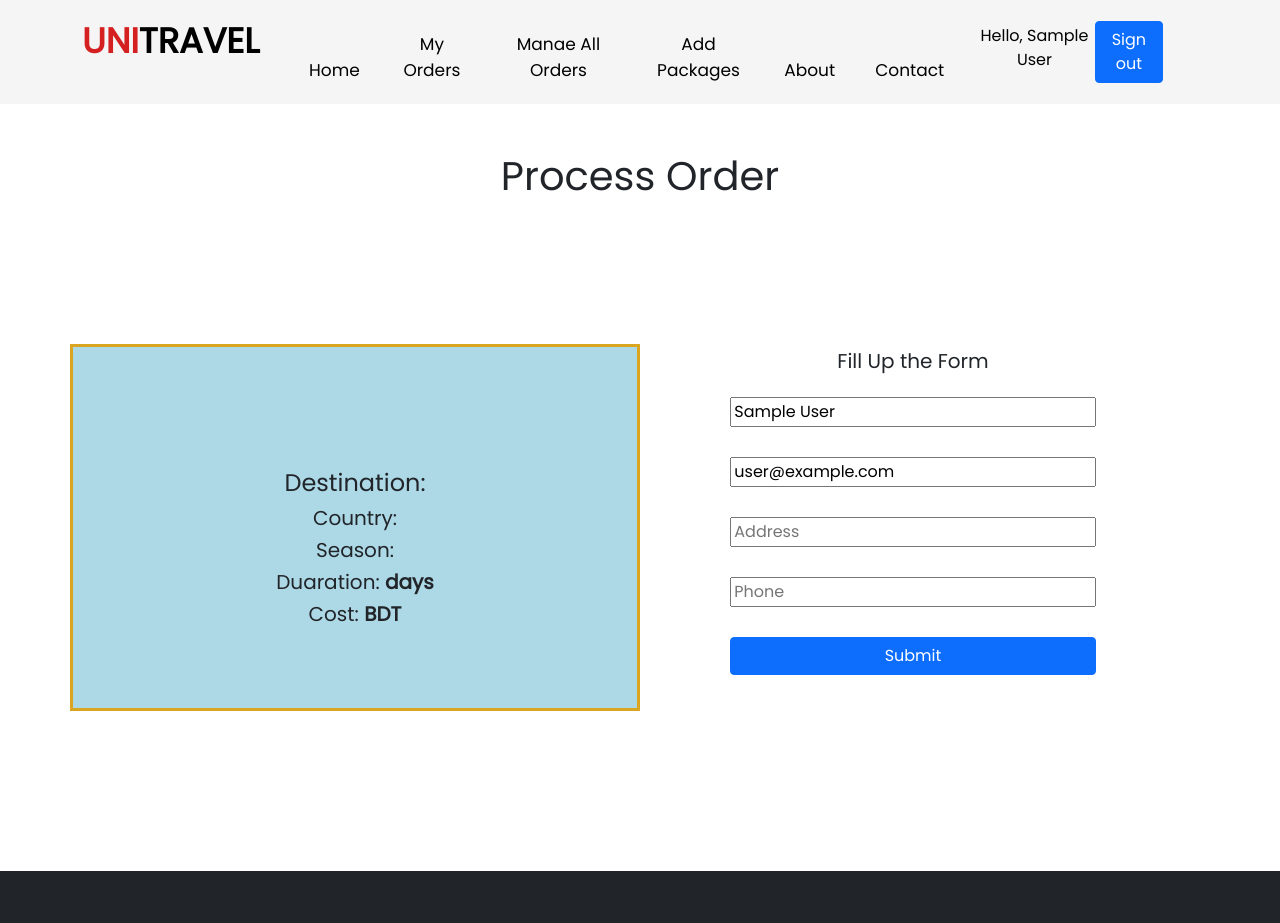
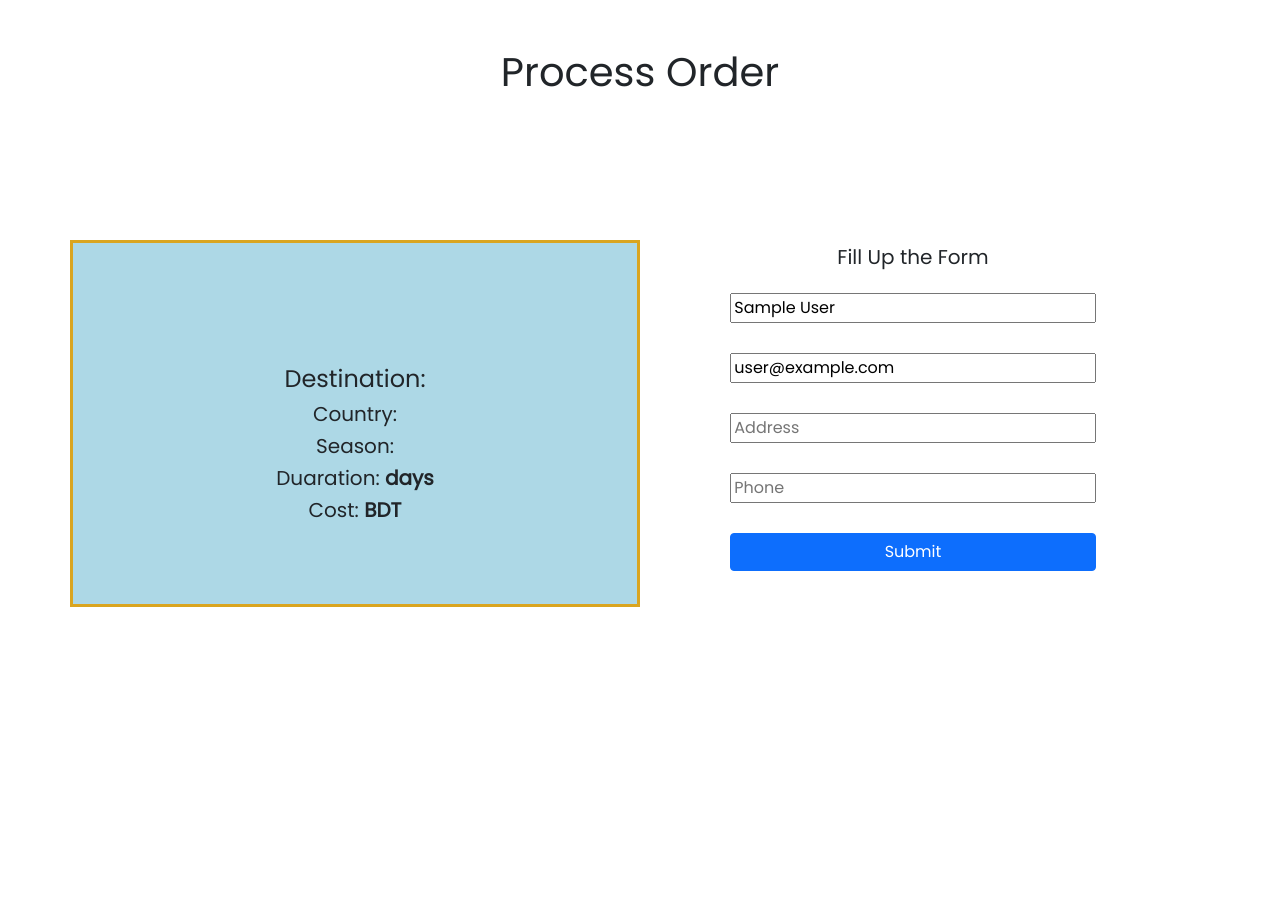
Before and after one commit to ixaman/react-unitravel-client, a React (Create React App) app: page /booking/1 in a window 1280 px wide. Shown: the top 923 px of the page. After the commit the page ends 800 px from the top, so only its background shows below. Built offline with nearby package versions, Linux system fonts and the light colour scheme; no server answers; sample sign-in values are in the browser's storage.

Commit message:
origin change

```diff
--- a/src/components/Booking/Booking.js
+++ b/src/components/Booking/Booking.js
@@ -2,8 +2,6 @@ import React, { useEffect, useState } from 'react';
 import { useForm } from 'react-hook-form';
 import { useParams } from 'react-router';
 import useAuth from '../../hooks/useAuth';
-import Footer from '../Footer/Footer';
-import Header from '../Header/Header';
 import './Booking.css';
 
 const Booking = () => {
@@ -48,7 +46,6 @@ const Booking = () => {
 
     return (
         <div>
-            <Header></Header>
             <h1 className="  my-5">Process Order</h1>
                 <div className="container">
                         <div className="row">
@@ -83,7 +80,6 @@ const Booking = () => {
                             </div>
                        </div>
                 </div>
-            <Footer></Footer>
         </div>
     );
 };
```
Also changed, not shown: 1 other file (tests, documents, lock files or other folders).
